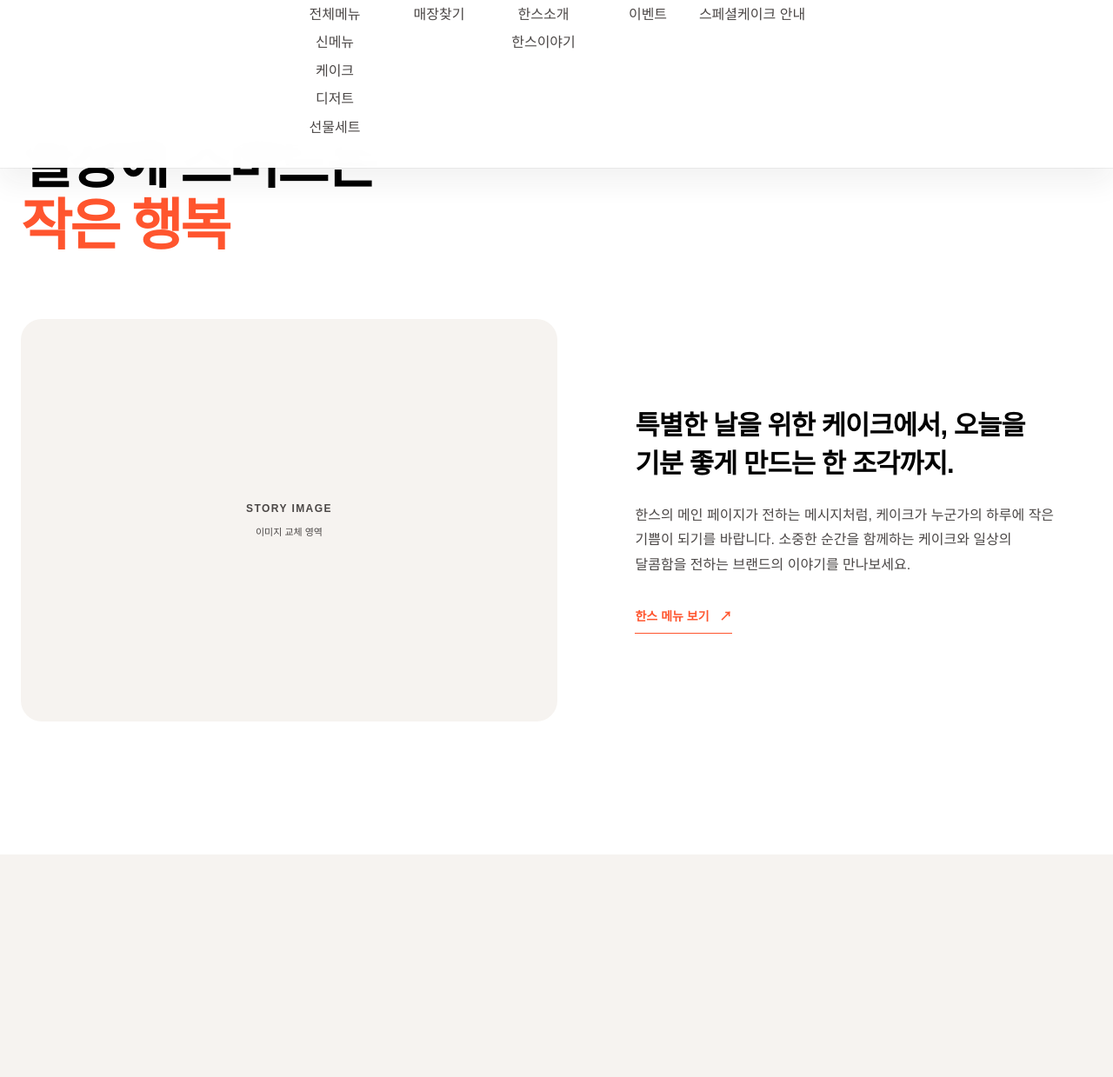
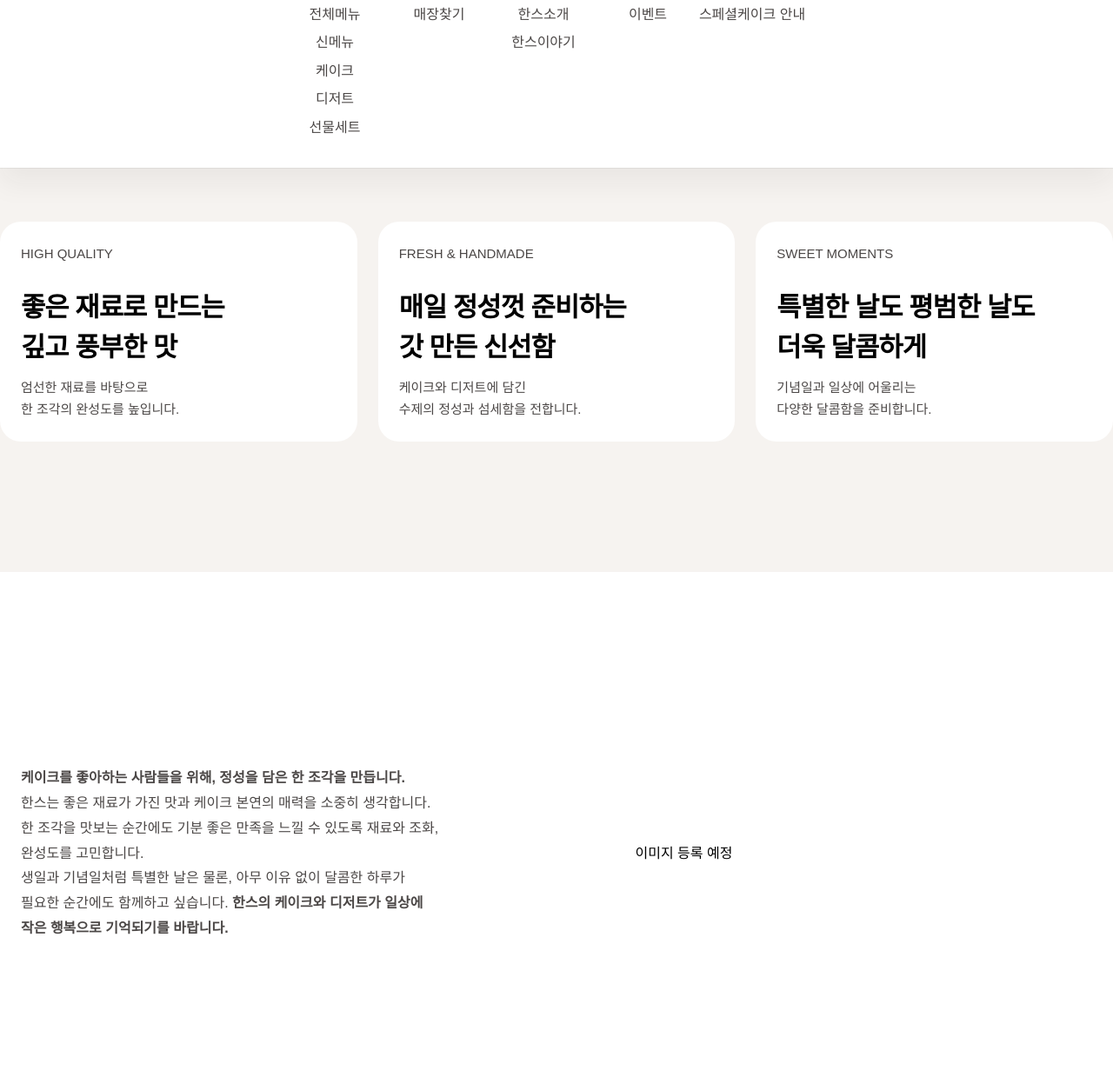
Before and after one commit to kjm080917-max/first_class, a plain HTML site: page hans/brand.html in a window 1280 px wide. Shown: the part 109-1348 px from the top of the page at 87% size. Drawn offline with Linux system fonts and the light colour scheme; a web font is replaced by a local one.

Commit message:
Redesign HANS STORY brand introduction

```diff
--- a/hans/brand.html
+++ b/hans/brand.html
@@ -35,18 +35,47 @@
   <main>
 <nav class="brand-subnav" aria-label="브랜드 페이지 목차"><a href="#brand-story">STORY</a><a href="#brand-value">VALUE</a><a href="#brand-history">HISTORY</a></nav>
 
-    <section class="brand-story section-shell" id="brand-story" aria-labelledby="story-title">
-      <div class="brand-section-heading"><p class="brand-eyebrow">OUR STORY</p><h2 id="story-title">일상에 스며드는<br><em>작은 행복</em></h2></div>
-      <div class="brand-story__content"><div class="brand-image-placeholder brand-image-placeholder--story"><span>STORY IMAGE</span><small>이미지 교체 영역</small></div><div class="brand-story__text"><p class="brand-lead">특별한 날을 위한 케이크에서, 오늘을 기분 좋게 만드는 한 조각까지.</p><p>한스의 메인 페이지가 전하는 메시지처럼, 케이크가 누군가의 하루에 작은 기쁨이 되기를 바랍니다. 소중한 순간을 함께하는 케이크와 일상의 달콤함을 전하는 브랜드의 이야기를 만나보세요.</p><a class="brand-text-link" href="menu.html">한스 메뉴 보기 <span aria-hidden="true">↗</span></a></div></div>
+    <section class="brand-intro" aria-labelledby="brand-intro-title">
+      <div class="brand-intro__inner">
+        <h2 id="brand-intro-title">정성을 담은 한 조각</h2>
+        <p>좋은 재료와 정성스러운 손길로 케이크와 디저트를 만듭니다.<br>소중한 순간부터 평범한 하루까지, 한스가 달콤한 행복을 전합니다.</p>
+      </div>
     </section>
 
     <section class="brand-value" id="brand-value" aria-labelledby="value-title">
-      <div class="section-shell"><div class="brand-section-heading brand-section-heading--center"><p class="brand-eyebrow">OUR VALUE</p><h2 id="value-title">HANS가 전하는<br><em>세 가지 가치</em></h2><p class="brand-section-heading__desc">브랜드의 메시지를 바탕으로 정리한 가치 키워드입니다.</p></div>
-      <div class="brand-value__grid">
-        <article class="brand-value-card"><div class="brand-image-placeholder brand-image-placeholder--value"><span>VALUE IMAGE</span></div><h3>정성</h3><p>한 조각의 케이크에도 마음을 담아, 기분 좋은 경험을 전합니다.</p></article>
-        <article class="brand-value-card"><div class="brand-image-placeholder brand-image-placeholder--value"><span>VALUE IMAGE</span></div><h3>행복</h3><p>특별한 순간뿐 아니라 평범한 하루에도 달콤한 기억을 더합니다.</p></article>
-        <article class="brand-value-card"><div class="brand-image-placeholder brand-image-placeholder--value"><span>VALUE IMAGE</span></div><h3>함께</h3><p>소중한 사람과 나누는 순간에 자연스럽게 함께합니다.</p></article>
-      </div></div>
+      <div class="brand-content-shell">
+        <div class="brand-value__grid">
+          <article class="brand-value-card">
+            <p class="brand-value-card__keyword">HIGH QUALITY</p>
+            <h3>좋은 재료로 만드는<br>깊고 풍부한 맛</h3>
+            <p class="brand-value-card__desc">엄선한 재료를 바탕으로<br>한 조각의 완성도를 높입니다.</p>
+          </article>
+          <article class="brand-value-card">
+            <p class="brand-value-card__keyword">FRESH &amp; HANDMADE</p>
+            <h3>매일 정성껏 준비하는<br>갓 만든 신선함</h3>
+            <p class="brand-value-card__desc">케이크와 디저트에 담긴<br>수제의 정성과 섬세함을 전합니다.</p>
+          </article>
+          <article class="brand-value-card">
+            <p class="brand-value-card__keyword">SWEET MOMENTS</p>
+            <h3>특별한 날도 평범한 날도<br>더욱 달콤하게</h3>
+            <p class="brand-value-card__desc">기념일과 일상에 어울리는<br>다양한 달콤함을 준비합니다.</p>
+          </article>
+        </div>
+      </div>
+    </section>
+
+    <section class="brand-story section-shell" id="brand-story" aria-labelledby="story-title">
+      <div class="brand-story__content">
+        <div class="brand-story__text">
+          <p class="brand-story__paragraph"><strong>케이크를 좋아하는 사람들을 위해, 정성을 담은 한 조각을 만듭니다.</strong></p>
+          <p class="brand-story__paragraph">한스는 좋은 재료가 가진 맛과 케이크 본연의 매력을 소중히 생각합니다. 한 조각을 맛보는 순간에도 기분 좋은 만족을 느낄 수 있도록 재료와 조화, 완성도를 고민합니다.</p>
+          <p class="brand-story__paragraph">생일과 기념일처럼 특별한 날은 물론, 아무 이유 없이 달콤한 하루가 필요한 순간에도 함께하고 싶습니다. <strong>한스의 케이크와 디저트가 일상에 작은 행복으로 기억되기를 바랍니다.</strong></p>
+        </div>
+        <figure class="brand-story__image">
+          <img src="img/brand/story.jpg" alt="한스 케이크와 디저트 대표 이미지" onerror="this.style.display='none';this.nextElementSibling.style.display='flex';">
+          <figcaption class="brand-story__image-fallback">이미지 등록 예정</figcaption>
+        </figure>
+      </div>
     </section>
 
     <section class="brand-history section-shell" id="brand-history" aria-labelledby="history-title">
```
